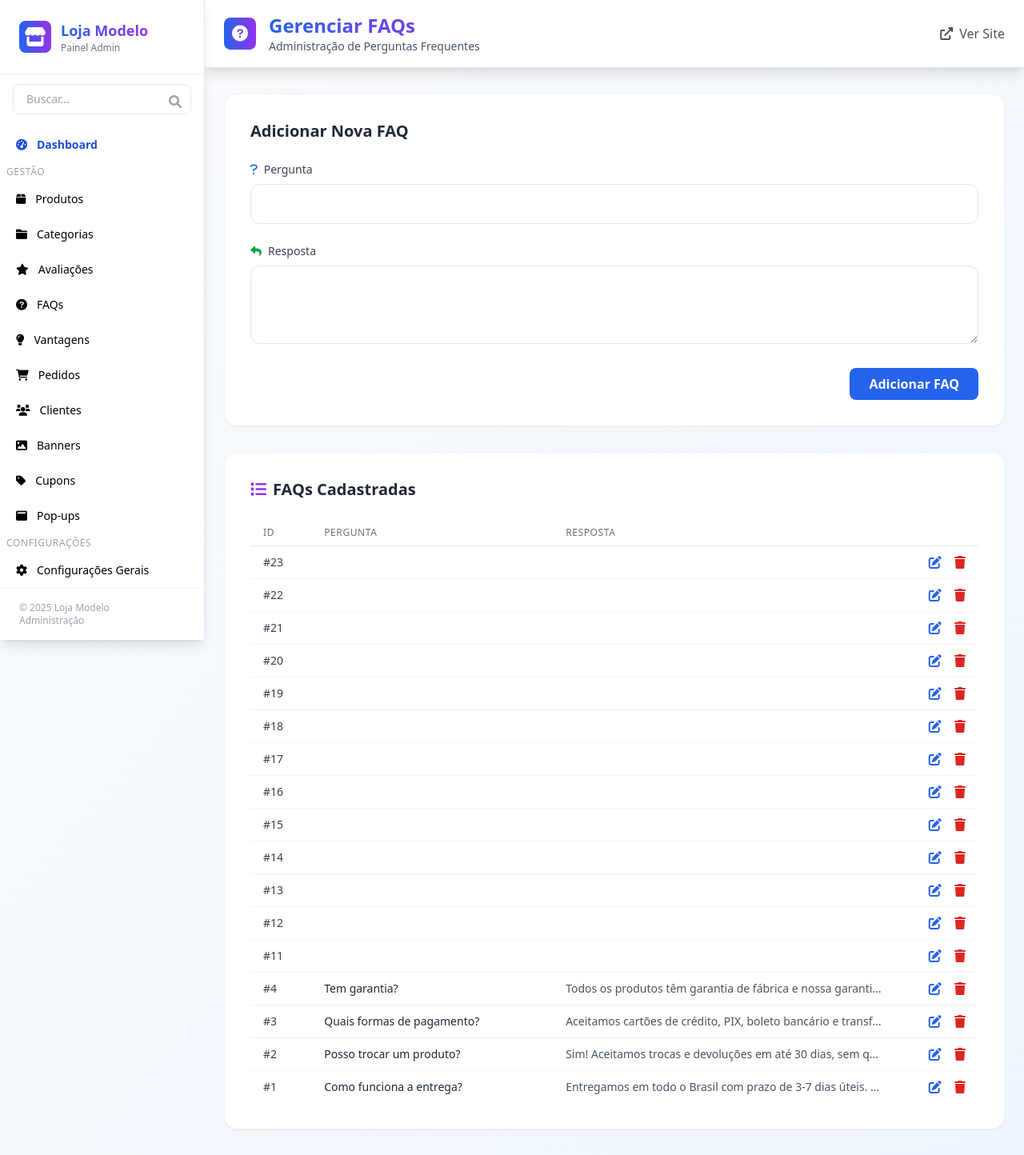
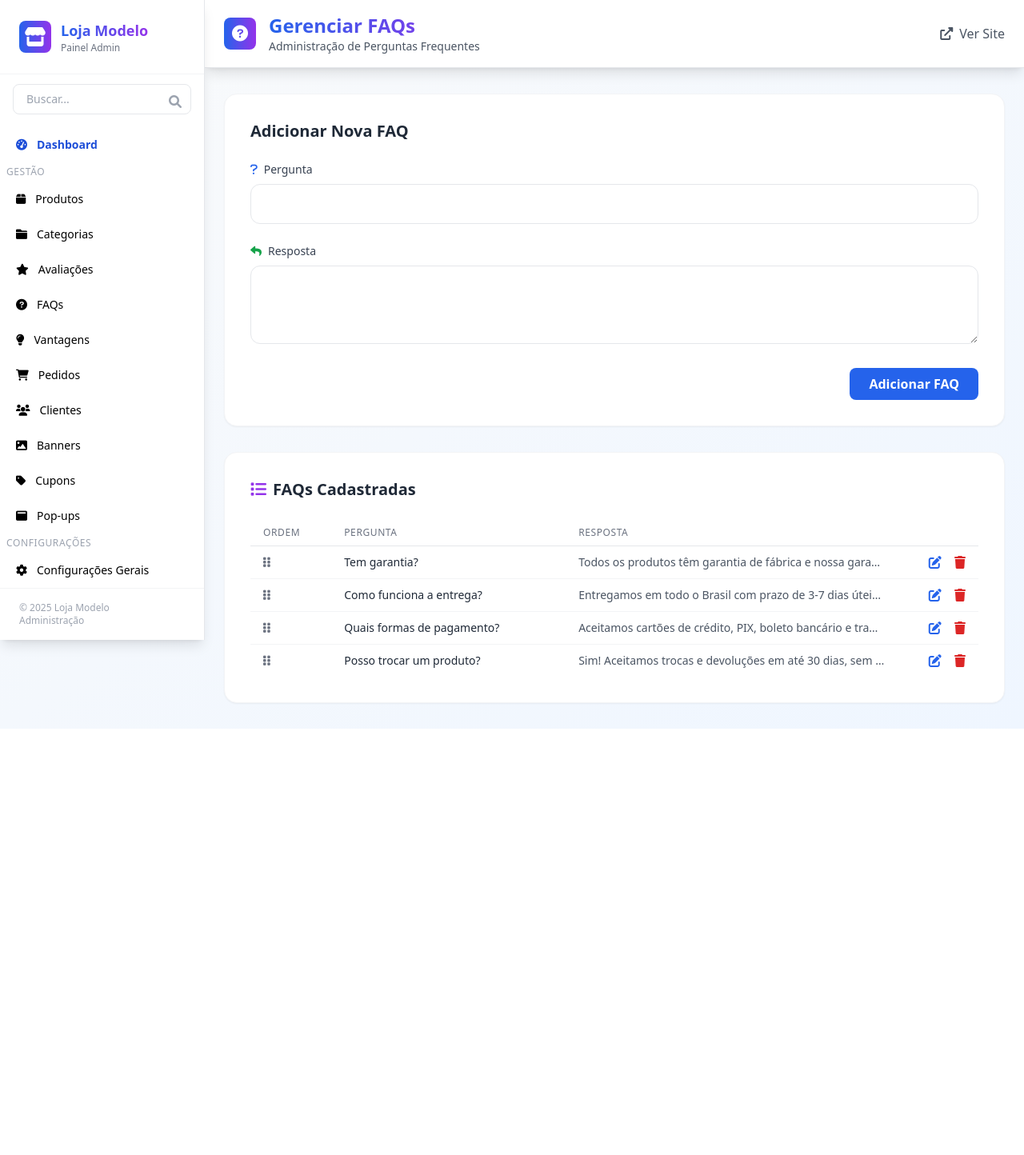
Before and after one commit to wesleystoss/ecommerce-modelo, a PHP site: page /admin/?rota=faqs in a window 1280 px wide. Shown: the whole page at 80% size. After the commit the page ends 911 px from the top, so only its background shows below. Run offline with PHP 8.4, Linux system fonts and the light colour scheme.

Commit message:
Implement FAQ ordering and validation in admin panel
- Added AJAX functionality to update FAQ order dynamically via drag-and-drop in the admin panel.
- Modified the FAQ model to include an updateOrder method for changing the order in the database.
- Enhanced the FAQ display logic to skip empty questions and answers in the admin view.
- Updated the CSS to include a cursor style for draggable FAQ items.

```diff
--- a/app/controllers/admin/AdminFaqController.php
+++ b/app/controllers/admin/AdminFaqController.php
@@ -5,6 +5,15 @@
         require_once __DIR__ . '/../../../app/models/Faq.php';
         $db = getDB();
 
+        // Atualizar ordem via AJAX
+        if (isset($_POST['nova_ordem']) && is_array($_POST['nova_ordem'])) {
+            foreach ($_POST['nova_ordem'] as $ordem => $id) {
+                Faq::updateOrder($db, $id, $ordem+1);
+            }
+            header('Content-Type: application/json');
+            echo json_encode(['status' => 'ok']);
+            exit;
+        }
         // Adicionar FAQ
         if ($_SERVER['REQUEST_METHOD'] === 'POST' && empty($_POST['id'])) {
             Faq::create($db, [
--- a/app/models/Faq.php
+++ b/app/models/Faq.php
@@ -1,7 +1,7 @@
 <?php
 class Faq {
     public static function all($db) {
-        return $db->query('SELECT * FROM faqs ORDER BY id DESC')->fetchAll(PDO::FETCH_ASSOC);
+        return $db->query('SELECT * FROM faqs ORDER BY ordem ASC, id ASC')->fetchAll(PDO::FETCH_ASSOC);
     }
     public static function find($db, $id) {
         $stmt = $db->prepare('SELECT * FROM faqs WHERE id = ?');
@@ -16,6 +16,10 @@
         $stmt = $db->prepare('UPDATE faqs SET pergunta=?, resposta=?, updated_at=CURRENT_TIMESTAMP WHERE id=?');
         $stmt->execute([$data['pergunta'], $data['resposta'], $id]);
     }
+    public static function updateOrder($db, $id, $ordem) {
+        $stmt = $db->prepare('UPDATE faqs SET ordem=? WHERE id=?');
+        $stmt->execute([$ordem, $id]);
+    }
     public static function delete($db, $id) {
         $stmt = $db->prepare('DELETE FROM faqs WHERE id=?');
         $stmt->execute([$id]);
--- a/app/views/admin/_sidebar.php
+++ b/app/views/admin/_sidebar.php
@@ -24,7 +24,7 @@
             <li><a href="?rota=produtos" class="flex items-center gap-3 px-3 py-2 rounded-lg hover:bg-blue-50"><i class="fas fa-box"></i>Produtos</a></li>
             <li><a href="?rota=categorias" class="flex items-center gap-3 px-3 py-2 rounded-lg hover:bg-blue-50"><i class="fas fa-folder"></i>Categorias</a></li>
             <li><a href="?rota=avaliacoes" class="flex items-center gap-3 px-3 py-2 rounded-lg hover:bg-blue-50"><i class="fas fa-star"></i>Avaliações</a></li>
-            <li><a href="?rota=faqs" class="flex items-center gap-3 px-3 py-2 rounded-lg hover:bg-blue-50"><i class="fas fa-question-circle"></i>FAQs</a></li>
+            <li><a href="/admin/?rota=faqs" class="flex items-center gap-3 px-3 py-2 rounded-lg hover:bg-blue-50"><i class="fas fa-question-circle"></i>FAQs</a></li>
             <li><a href="?rota=vantagens" class="flex items-center gap-3 px-3 py-2 rounded-lg hover:bg-blue-50"><i class="fas fa-lightbulb"></i>Vantagens</a></li>
             <li><a href="?rota=pedidos" class="flex items-center gap-3 px-3 py-2 rounded-lg hover:bg-blue-50"><i class="fas fa-shopping-cart"></i>Pedidos</a></li>
             <li><a href="?rota=clientes" class="flex items-center gap-3 px-3 py-2 rounded-lg hover:bg-blue-50"><i class="fas fa-users"></i>Clientes</a></li>
--- a/app/views/admin/faqs/index.php
+++ b/app/views/admin/faqs/index.php
@@ -86,21 +86,23 @@
                     <i class="fas fa-list mr-2 text-purple-600"></i>FAQs Cadastradas
                 </h2>
                 <div class="overflow-x-auto">
-                    <table class="min-w-full divide-y divide-gray-200">
+                    <table class="min-w-full divide-y divide-gray-200" id="faq-table">
                         <thead>
                             <tr>
-                                <th class="px-4 py-2 text-left text-xs font-medium text-gray-500 uppercase tracking-wider">ID</th>
+                                <th class="px-4 py-2 text-left text-xs font-medium text-gray-500 uppercase tracking-wider">Ordem</th>
                                 <th class="px-4 py-2 text-left text-xs font-medium text-gray-500 uppercase tracking-wider">Pergunta</th>
                                 <th class="px-4 py-2 text-left text-xs font-medium text-gray-500 uppercase tracking-wider">Resposta</th>
                                 <th class="px-4 py-2"></th>
                             </tr>
                         </thead>
-                        <tbody class="bg-white divide-y divide-gray-100">
-                            <?php foreach ($faqs as $faq): ?>
-                                <tr>
-                                    <td class="px-4 py-2 text-sm text-gray-700">#<?php echo $faq['id']; ?></td>
-                                    <td class="px-4 py-2 text-sm text-gray-800 max-w-xs truncate" title="<?php echo htmlspecialchars($faq['pergunta']); ?>"><?php echo htmlspecialchars($faq['pergunta']); ?></td>
-                                    <td class="px-4 py-2 text-sm text-gray-600 max-w-xs truncate" title="<?php echo htmlspecialchars($faq['resposta']); ?>"><?php echo htmlspecialchars($faq['resposta']); ?></td>
+                        <tbody class="bg-white divide-y divide-gray-100" id="faq-tbody">
+                            <?php foreach (
+    $faqs as $faq): ?>
+    <?php if (trim((string)($faq['pergunta'] ?? '')) === '' && trim((string)($faq['resposta'] ?? '')) === '') continue; ?>
+    <tr data-id="<?php echo $faq['id']; ?>" class="faq-row cursor-move">
+        <td class="px-4 py-2 text-sm text-gray-500"><i class="fas fa-grip-vertical"></i></td>
+        <td class="px-4 py-2 text-sm text-gray-800 max-w-xs truncate" title="<?php echo htmlspecialchars($faq['pergunta'] ?? ''); ?>"><?php echo htmlspecialchars($faq['pergunta'] ?? ''); ?></td>
+        <td class="px-4 py-2 text-sm text-gray-600 max-w-xs truncate" title="<?php echo htmlspecialchars($faq['resposta'] ?? ''); ?>"><?php echo htmlspecialchars($faq['resposta'] ?? ''); ?></td>
         <td class="px-4 py-2 text-right">
             <a href="?rota=faqs&editar=<?php echo $faq['id']; ?>" class="text-blue-600 hover:text-blue-900 mr-3"><i class="fas fa-edit"></i></a>
             <a href="?rota=faqs&excluir=<?php echo $faq['id']; ?>" class="text-red-600 hover:text-red-900" onclick="return confirm('Tem certeza que deseja excluir esta FAQ?');"><i class="fas fa-trash"></i></a>
@@ -115,6 +117,26 @@
                         </tbody>
                     </table>
                 </div>
+                <script src="https://cdnjs.cloudflare.com/ajax/libs/Sortable/1.15.0/Sortable.min.js"></script>
+                <script>
+                const tbody = document.getElementById('faq-tbody');
+                new Sortable(tbody, {
+                    animation: 150,
+                    handle: '.faq-row',
+                    onEnd: function () {
+                        const ordem = Array.from(tbody.querySelectorAll('tr')).map(tr => tr.getAttribute('data-id'));
+                        fetch('/admin/?rota=faqs', {
+                            method: 'POST',
+                            headers: { 'Content-Type': 'application/x-www-form-urlencoded' },
+                            body: 'nova_ordem[]=' + ordem.join('&nova_ordem[]=')
+                        }).then(r => r.json()).then(resp => {
+                            if (resp.status === 'ok') {
+                                // Opcional: feedback visual
+                            }
+                        });
+                    }
+                });
+                </script>
             </div>
         </main>
     </div>
--- a/app/views/home.php
+++ b/app/views/home.php
@@ -230,6 +230,7 @@
                 <div class="grid grid-cols-1 md:grid-cols-2 gap-8 max-w-4xl mx-auto">
                     <?php if (!empty($faqs)): ?>
                         <?php foreach ($faqs as $faq): ?>
+                            <?php if (empty(trim($faq['pergunta'])) || empty(trim($faq['resposta']))) continue; ?>
                             <div class="bg-white rounded-xl shadow-md p-6 border border-gray-100">
                                 <h4 class="font-semibold text-lg mb-2 text-gray-900"><?php echo htmlspecialchars($faq['pergunta']); ?></h4>
                                 <p class="text-gray-600"><?php echo nl2br(htmlspecialchars($faq['resposta'])); ?></p>
```
Also changed, not shown: public/css/tailwind.min.css, storage/loja.sqlite. Lines whose indentation alone changed are shown as unchanged.
